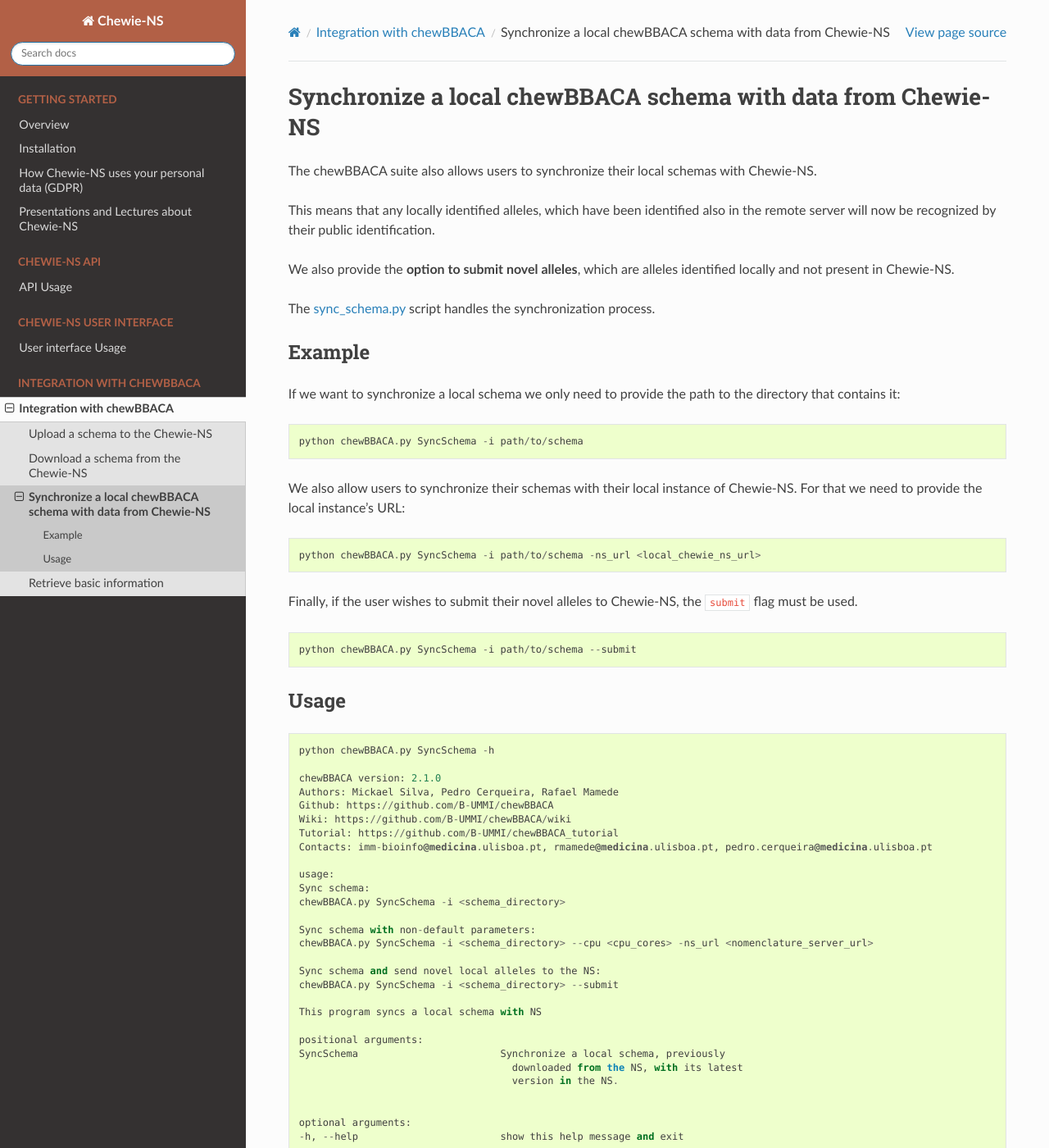
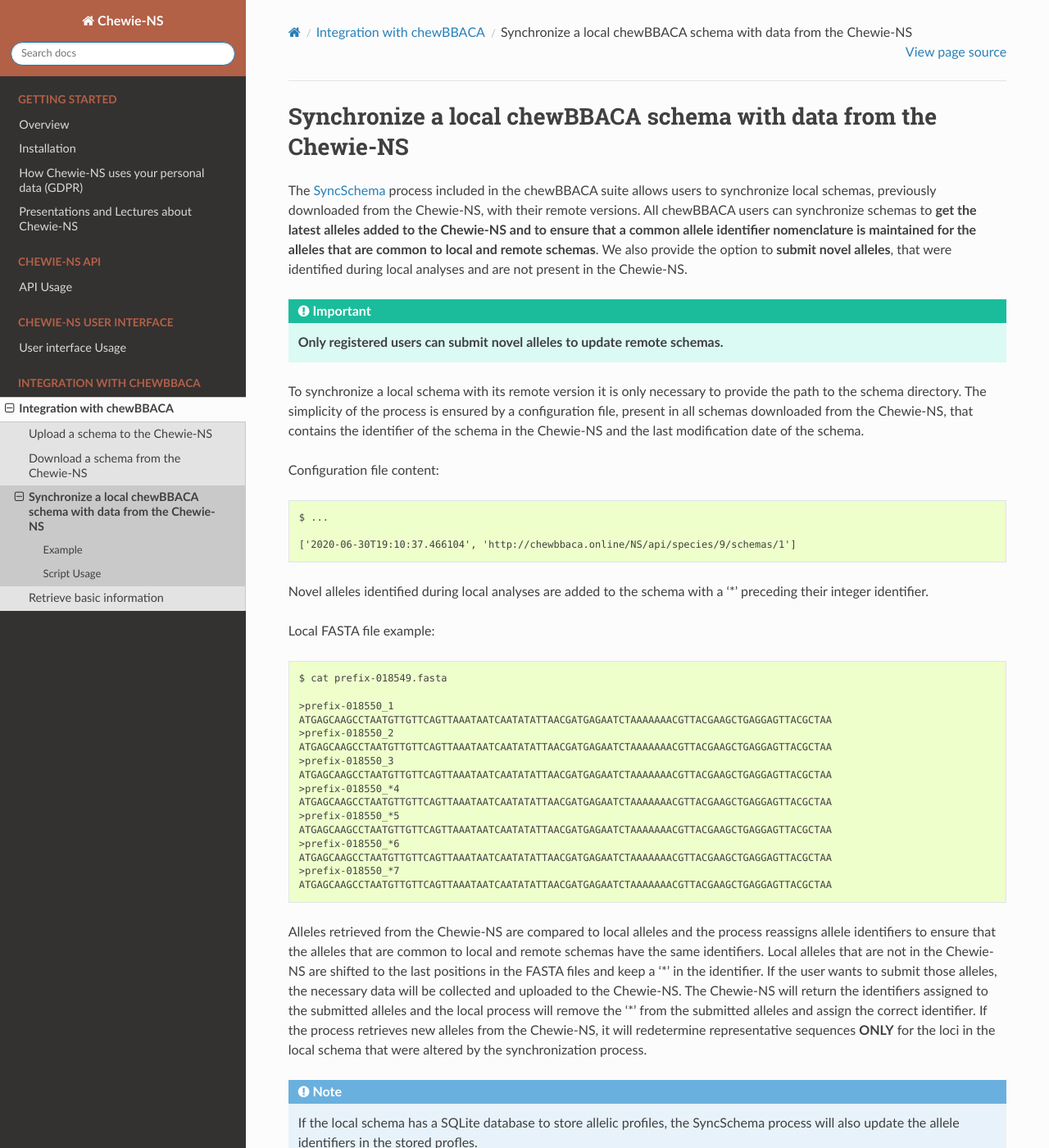
Before and after one commit to B-UMMI/Chewie-NS, a Sphinx documentation site: the page built from docs/user/synchronize_api.rst, in a window 1280 px wide and 1400 px high. Shown: the whole window at 82% size. Built offline with Sphinx 7.4.7 and the Read the Docs theme 2.0.0, drawn with Linux system fonts in a browser that asks for light colours; some of the changed text lies outside the part shown.

Commit message:
Added information to synchronize schema docs.

```diff
--- a/docs/user/synchronize_api.rst
+++ b/docs/user/synchronize_api.rst
@@ -1,80 +1,122 @@
-Synchronize a local chewBBACA schema with data from Chewie-NS
-=============================================================
+Synchronize a local chewBBACA schema with data from the Chewie-NS
+=================================================================
 
-The chewBBACA suite also allows users to synchronize their local schemas with Chewie-NS.
+The `SyncSchema <https://github.com/B-UMMI/chewBBACA/blob/master/CHEWBBACA/CHEWBBACA_NS/sync_schema.py>`_
+process included in the chewBBACA suite allows users to synchronize local schemas, previously
+downloaded from the Chewie-NS, with their remote versions. All chewBBACA users can synchronize
+schemas to **get the latest alleles added to the Chewie-NS and to ensure that a common allele**
+**identifier nomenclature is maintained for the alleles that are common to local and remote**
+**schemas**. We also provide the option to **submit novel alleles**, that were identified during
+local analyses and are not present in the Chewie-NS.
 
-This means that any locally identified alleles, which have been identified also in the remote server will now be recognized
-by their public identification.
+.. important:: **Only registered users can submit novel alleles to update remote schemas.**
 
-We also provide the **option to submit novel alleles**, which are alleles identified locally and not present in Chewie-NS.
+To synchronize a local schema with its remote version it is only necessary to provide the path
+to the schema directory. The simplicity of the process is ensured by a configuration file,
+present in all schemas downloaded from the Chewie-NS, that contains the identifier of the
+schema in the Chewie-NS and the last modification date of the schema.
 
-The `sync_schema.py <https://github.com/B-UMMI/chewBBACA/blob/dev2_chewie_NS/CHEWBBACA/CHEWBBACA_NS/sync_schema.py>`_
-script handles the synchronization process.
+Configuration file content::
+
+    $ ...
+
+    ['2020-06-30T19:10:37.466104', 'http://chewbbaca.online/NS/api/species/9/schemas/1']
+
+Novel alleles identified during local analyses are added to the schema with a '*' preceding
+their integer identifier.
+
+Local FASTA file example::
+
+    $ cat prefix-018549.fasta
+
+    >prefix-018550_1
+    ATGAGCAAGCCTAATGTTGTTCAGTTAAATAATCAATATATTAACGATGAGAATCTAAAAAAACGTTACGAAGCTGAGGAGTTACGCTAA
+    >prefix-018550_2
+    ATGAGCAAGCCTAATGTTGTTCAGTTAAATAATCAATATATTAACGATGAGAATCTAAAAAAACGTTACGAAGCTGAGGAGTTACGCTAA
+    >prefix-018550_3
+    ATGAGCAAGCCTAATGTTGTTCAGTTAAATAATCAATATATTAACGATGAGAATCTAAAAAAACGTTACGAAGCTGAGGAGTTACGCTAA
+    >prefix-018550_*4
+    ATGAGCAAGCCTAATGTTGTTCAGTTAAATAATCAATATATTAACGATGAGAATCTAAAAAAACGTTACGAAGCTGAGGAGTTACGCTAA
+    >prefix-018550_*5
+    ATGAGCAAGCCTAATGTTGTTCAGTTAAATAATCAATATATTAACGATGAGAATCTAAAAAAACGTTACGAAGCTGAGGAGTTACGCTAA
+    >prefix-018550_*6
+    ATGAGCAAGCCTAATGTTGTTCAGTTAAATAATCAATATATTAACGATGAGAATCTAAAAAAACGTTACGAAGCTGAGGAGTTACGCTAA
+    >prefix-018550_*7
+    ATGAGCAAGCCTAATGTTGTTCAGTTAAATAATCAATATATTAACGATGAGAATCTAAAAAAACGTTACGAAGCTGAGGAGTTACGCTAA
+
+Alleles retrieved from the Chewie-NS are compared to local alleles and the process
+reassigns allele identifiers to ensure that the alleles that are common to local and remote
+schemas have the same identifiers. Local alleles that are not in the Chewie-NS are shifted
+to the last positions in the FASTA files and keep a '*' in the identifier. If the user wants
+to submit those alleles, the necessary data will be collected and uploaded to the Chewie-NS.
+The Chewie-NS will return the identifiers assigned to the submitted alleles and the local
+process will remove the '*' from the submitted alleles and assign the correct identifier.
+If the process retrieves new alleles from the Chewie-NS, it will redetermine representative
+sequences **ONLY** for the loci in the local schema that were altered by the synchronization
+process.
+
+.. note:: If the local schema has a SQLite database to store allelic profiles, the SyncSchema
+          process will also update the allele identifiers in the stored profles.
+
+.. important:: It is strongly advised that users adjust the value of the ``--cpu`` argument
+               in order to speed up the determination of representative sequences.
 
 Example
 :::::::
 
 If we want to synchronize a local schema we only need to provide the path to the directory that contains it::
 
-    python chewBBACA.py SyncSchema -i path/to/schema
+    $ chewBBACA.py SyncSchema -i path/to/schema
 
-We also allow users to synchronize their schemas with their local instance of Chewie-NS.
-For that we need to provide the local instance's URL::
+The ``--submit`` argument allows users to submit novel alleles in their local schemas::
 
-    python chewBBACA.py SyncSchema -i path/to/schema -ns_url <local_chewie_ns_url>
+    $ chewBBACA.py SyncSchema -i path/to/schema --submit
 
-
-Finally, if the user wishes to submit their novel alleles to Chewie-NS, the ``submit`` flag must be used. ::
-
-    python chewBBACA.py SyncSchema -i path/to/schema --submit
-
-
-Usage
-:::::
+Script Usage
+::::::::::::
 
 ::
 
-    python chewBBACA.py SyncSchema -h
+    $ chewBBACA.py SyncSchema -h
 
-    chewBBACA version: 2.1.0
+    chewBBACA version: 2.5.0
     Authors: Mickael Silva, Pedro Cerqueira, Rafael Mamede
     Github: https://github.com/B-UMMI/chewBBACA
     Wiki: https://github.com/B-UMMI/chewBBACA/wiki
     Tutorial: https://github.com/B-UMMI/chewBBACA_tutorial
-    Contacts: imm-bioinfo@medicina.ulisboa.pt, rmamede@medicina.ulisboa.pt, pedro.cerqueira@medicina.ulisboa.pt
+    Contacts: imm-bioinfo@medicina.ulisboa.pt
 
     usage:
     Sync schema:
-    chewBBACA.py SyncSchema -i <schema_directory>
+      chewBBACA.py SyncSchema -sc <schema_directory>
 
     Sync schema with non-default parameters:
-    chewBBACA.py SyncSchema -i <schema_directory> --cpu <cpu_cores> -ns_url <nomenclature_server_url>
+      chewBBACA.py SyncSchema -sc <schema_directory> --cpu <cpu_cores> --ns <nomenclature_server_url>
 
     Sync schema and send novel local alleles to the NS:
-    chewBBACA.py SyncSchema -i <schema_directory> --submit
+      chewBBACA.py SyncSchema -sc <schema_directory> --submit
 
     This program syncs a local schema with NS
 
     positional arguments:
-    SyncSchema                        Synchronize a local schema, previously
-                                        downloaded from the NS, with its latest
-                                        version in the NS.
+    SyncSchema                Synchronize a local schema, previously downloaded
+                                from the NS, with its latest version in the NS.
 
 
     optional arguments:
-    -h, --help                        show this help message and exit
+    -h, --help                show this help message and exit
 
-    -i SCHEMA_DIRECTORY               Path to the directory with the local
-                                        schema files. (default: None)
+    -sc SCHEMA_DIRECTORY      Path to the directory with the schema to besynced.
+                                (default: None)
 
-    --cpu CPU_CORES                   Number of CPU cores/threads that will be
-                                        passed to the PrepExternalSchema to
-                                        determine representatives for the updated
-                                        version of the schema. (default: 1)
+    --cpu CPU_CORES           Number of CPU cores that will be used to determine
+                                new representatives if the process downloads new
+                                alleles from the Chewie-NS. (default: 1)
 
-    --ns_url NOMENCLATURE_SERVER_URL  The base URL for the Nomenclature Server.
-                                        (default: http://127.0.0.1:5000/NS/api/)
+    --ns NOMENCLATURE_SERVER  The base URL for the Nomenclature Server.
+                                (default: main)
 
-    --submit                          If the local alleles that are not in the
-                                        NS should be uploaded to update the NS
-                                        schema. (default: False)
+    --submit                  If the process should identify new alleles in the
+                                local schema and send them to the NS. (only users
+                                with permissons level of Contributor can submit
+                                new alleles). (default: False)
```
